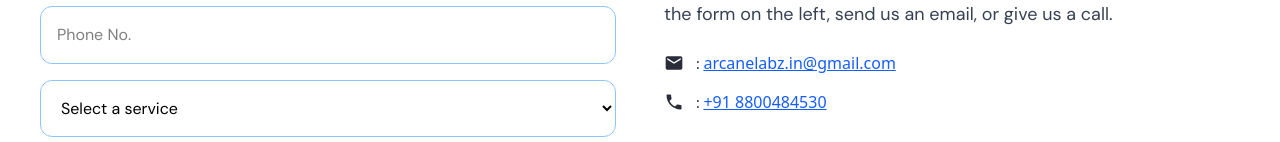
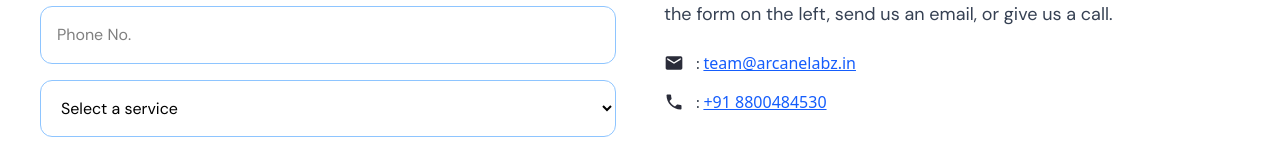
Before and after one commit to guptaksht10/arcanelabzwebsite, a React (Vite) app: page / in a window 1280 px wide. Shown: the part 3737-3879 px from the top of the page. Built offline with nearby package versions, Linux system fonts and the light colour scheme.

Commit message:
email fixed

```diff
--- a/src/components/Contact.jsx
+++ b/src/components/Contact.jsx
@@ -158,10 +158,10 @@ export default function Contact() {
                             <span className="text-sm text-gray-800 dark:text-gray-300">
                                 :{" "}
                                 <a
-                                    href="mailto:arcanelabz.in@gmail.com"
+                                    href="mailto:team@arcanelabz.in"
                                     className="text-blue-600 text-link dark:text-bg-light underline"
                                 >
-                                    arcanelabz.in@gmail.com
+                                    team@arcanelabz.in
                                 </a>
                             </span>
                         </div>
```
